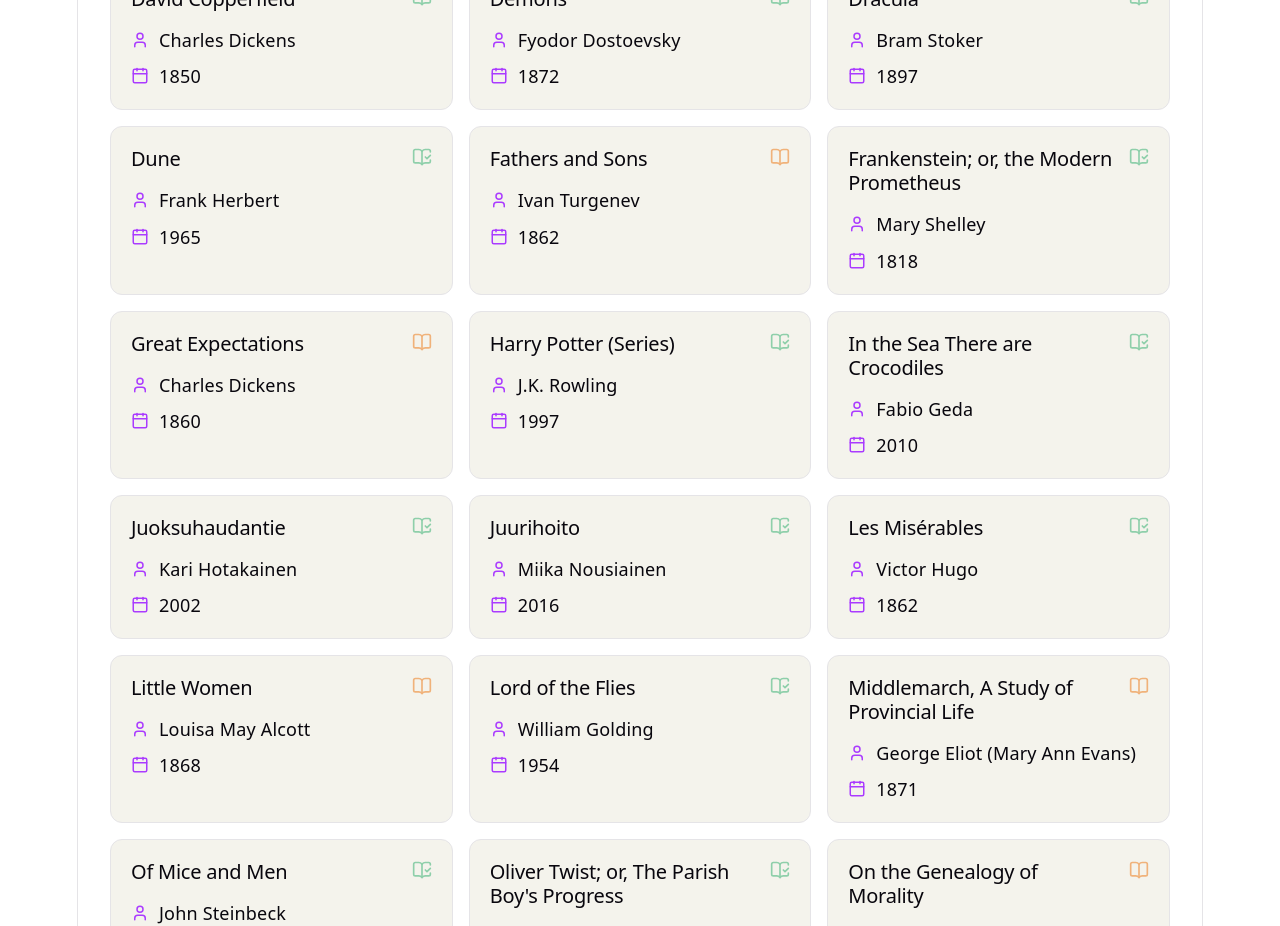
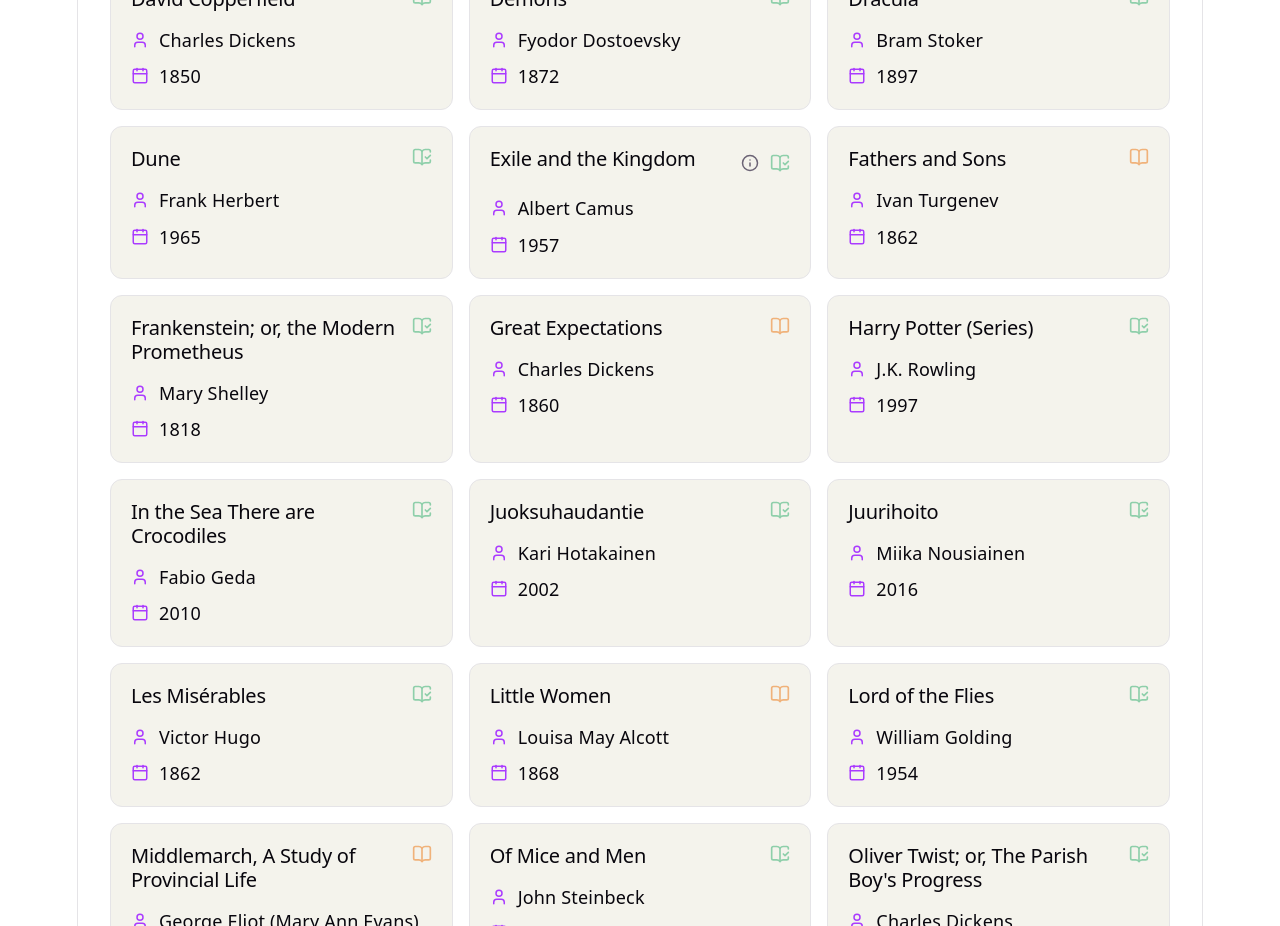
Before and after one commit to joonarafael/bookshelf, a React (Vite) app: page / in a window 1280 px wide. Shown: the part 1080-2006 px from the top of the page. Built offline with nearby package versions, Linux system fonts and the light colour scheme.

Commit message:
Camus Corrections (#10)

```diff
--- a/src/books.ts
+++ b/src/books.ts
@@ -456,11 +456,22 @@
         title_fi: 'Humiseva harju',
     },
     {
+        additional_info: {
+            en: 'Jonas or the Artist at Work, The Adulterous Woman, The Growing Stone, The Guest, The Renegade or a Confused Spirit, The Silent Men',
+            fi: 'Avionrikkojatar, Jonas eli taiteilija työssä, Luopio eli hourupää, Kasvava kivi, Mykät, Yövieras',
+        },
+        author: 'Albert Camus',
+        published: 1957,
+        read: true,
+        title_en: 'Exile and the Kingdom',
+        title_fi: 'Maanpako ja valtakunta',
+    },
+    {
         author: 'Albert Camus',
         published: 1942,
         read: true,
         title_en: 'The Stranger',
-        title_fi: 'Maanpako ja valtakunta; Sivullinen',
+        title_fi: 'Sivullinen',
     },
     {
         author: 'Aldous Huxley',
```
